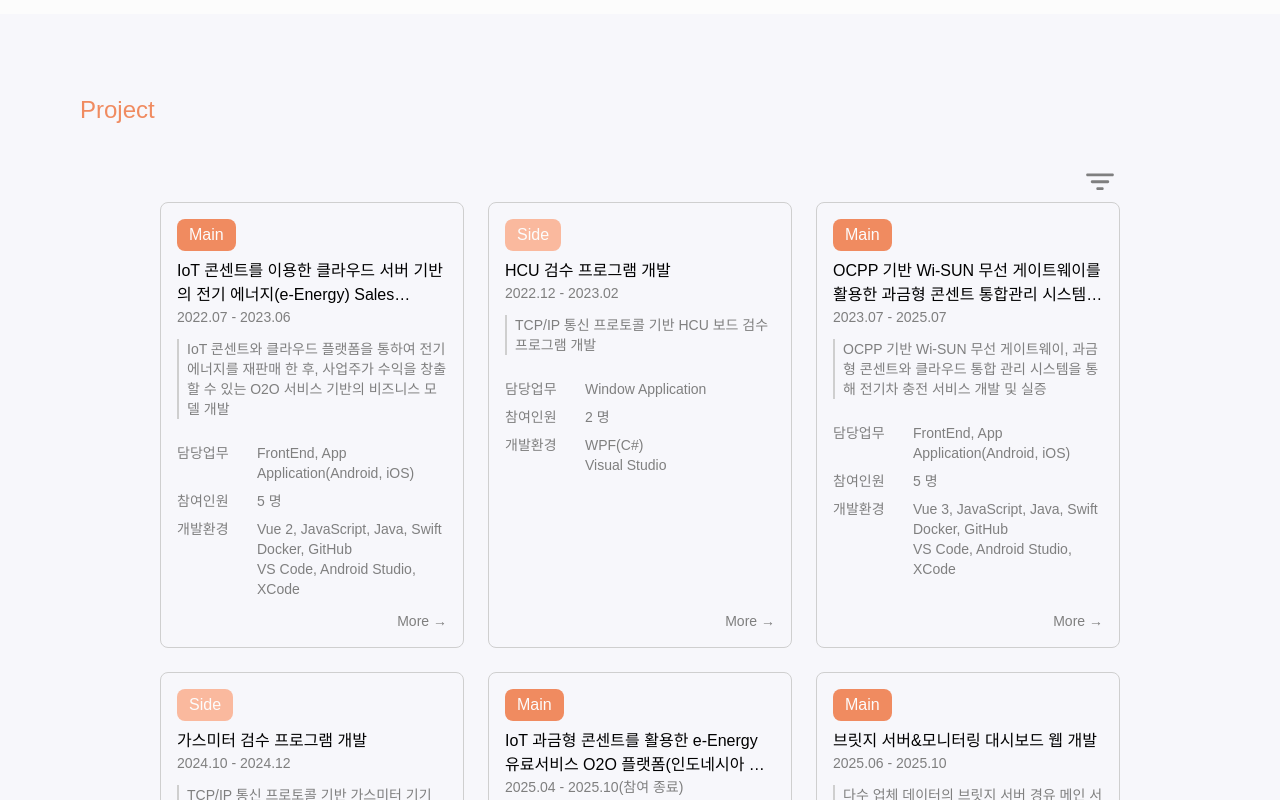
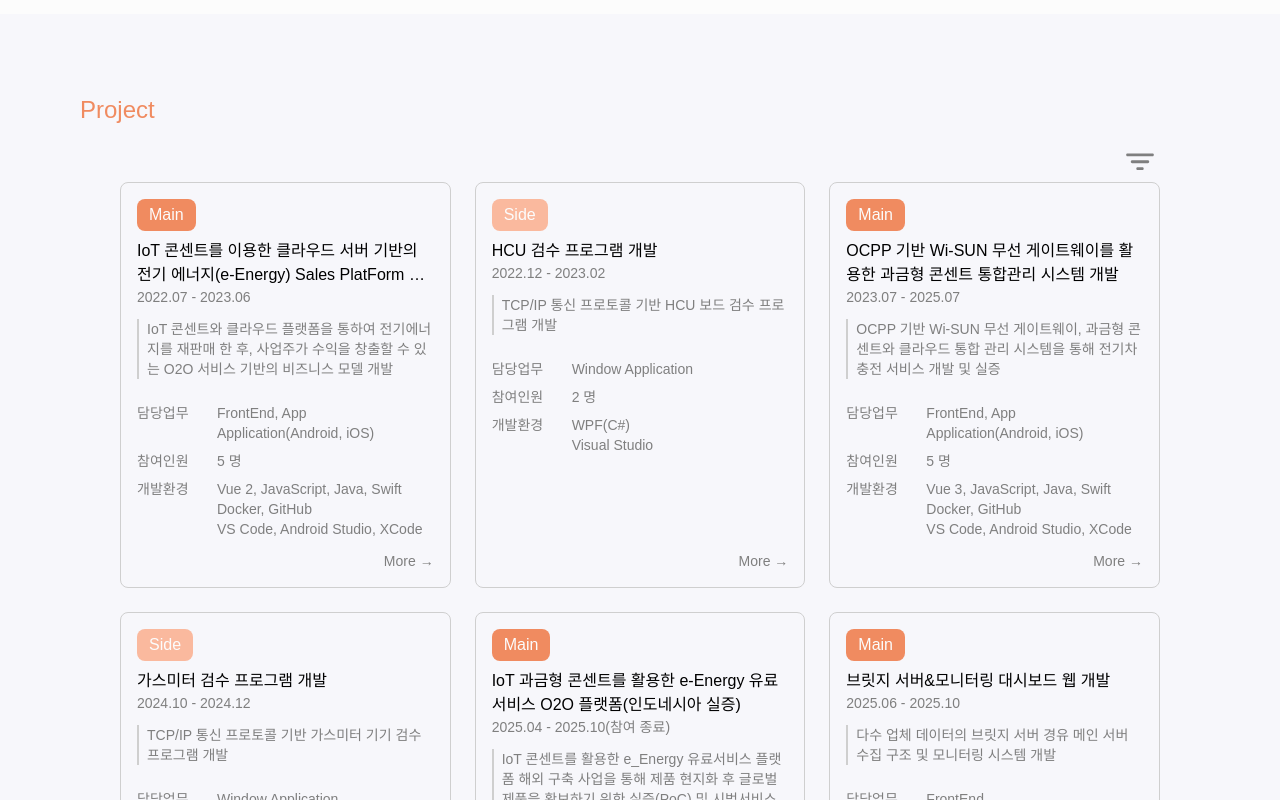
Before and after one commit to ggochan/hc_portfolio, a Vue app: page /home in a window 1280 px wide. Shown: the part 1440-2240 px from the top of the page. Built offline with nearby package versions, Linux system fonts and the light colour scheme; a web font is replaced by a local one.

Commit message:
mainSection 최종

```diff
--- a/src/components/sections/MainSection.vue
+++ b/src/components/sections/MainSection.vue
@@ -10,9 +10,9 @@ import { ProjectData } from '../data/mainData'
       Project
     </p>
 
-    <div class="px-10 pt-1 md:px-20 md:pt-10">
+    <div class="px-0 pt-1 lg:px-10 lg:pt-5">
       <div
-        class="grid grid-cols-[repeat(auto-fit,minmax(300px,320px))] justify-center gap-6 lg:grid-cols-[repeat(auto-fit,minmax(250px,350px))] xl:grid-cols-3"
+        class="gird-cols-1 grid justify-center gap-6 sm:grid-cols-[repeat(auto-fit,minmax(300px,320px))] lg:grid-cols-[repeat(auto-fit,minmax(300px,330px))] xl:grid-cols-3"
       >
         <div class="col-span-full -mb-5 flex justify-end pe-1">
           <button class="text-gray transition-colors hover:text-gray-700">
```
